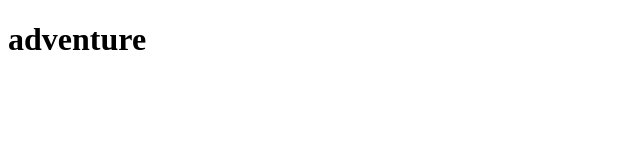
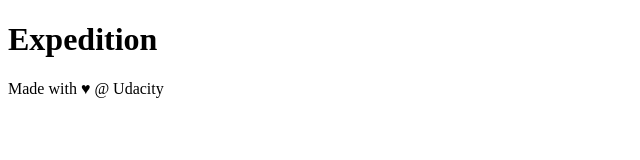
Before and after one commit to Gbest26/git-repo, a plain HTML site: page index.html in a window 1280 px wide. Shown: the whole page, without its empty margins (0-640 px from the left). Drawn offline with Linux system fonts and the light colour scheme.

Commit message:
Add starting html structure

```diff
--- a/index.html
+++ b/index.html
@@ -9,9 +9,19 @@
 </head>
 <body>
 
+    <header>
+        <h1>Expedition</h1>
+    </header>
+
+    <div class="container">
+        <main>
+
+        </main>
+    </div>
+
+    <footer>
+        Made with ♥ @ Udacity
+    </footer>
     <script src="js/app.js"></script>
 </body>
 </html>
-<header>
-    <h1>adventure</h1>
-</header>
```
